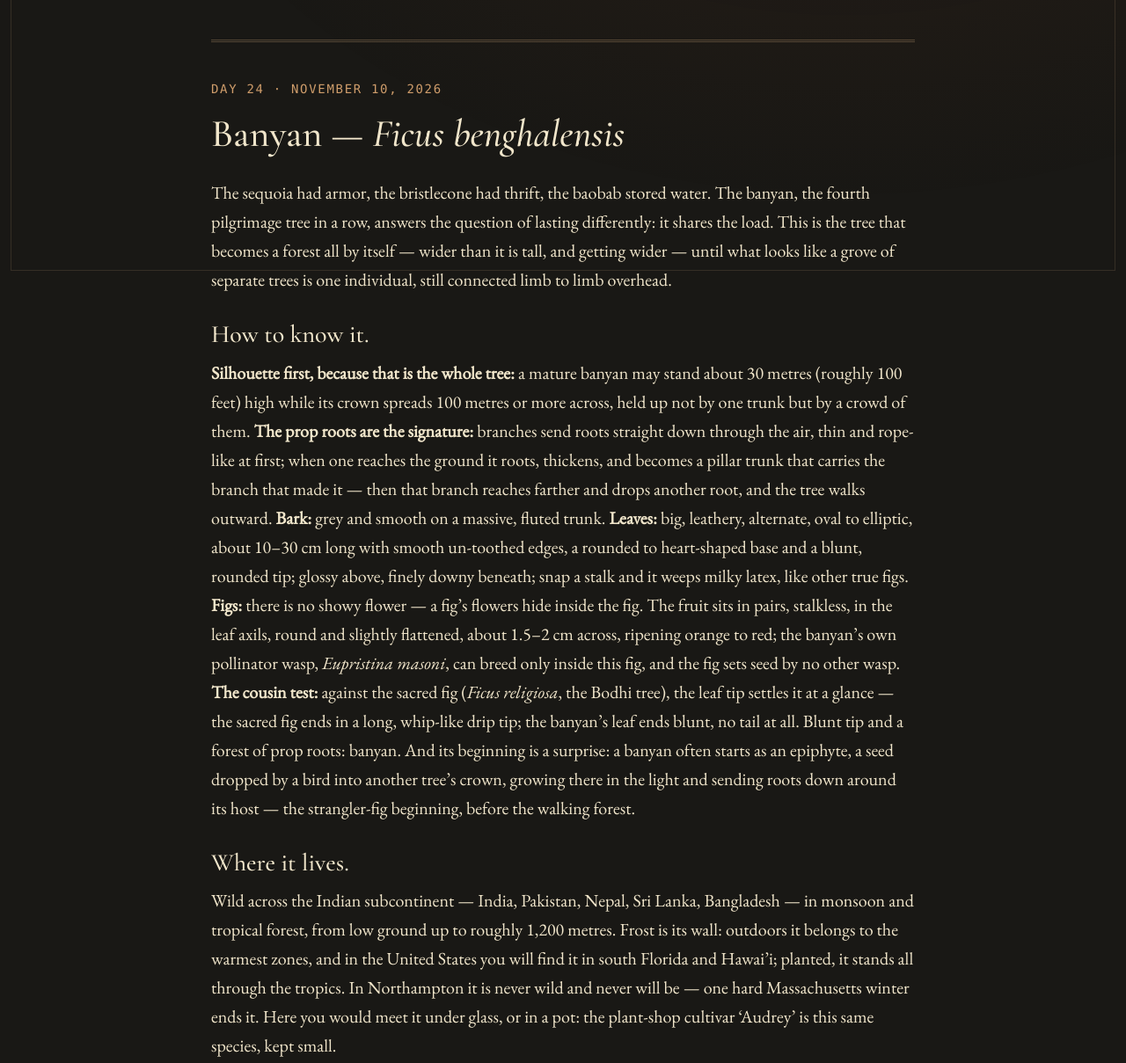
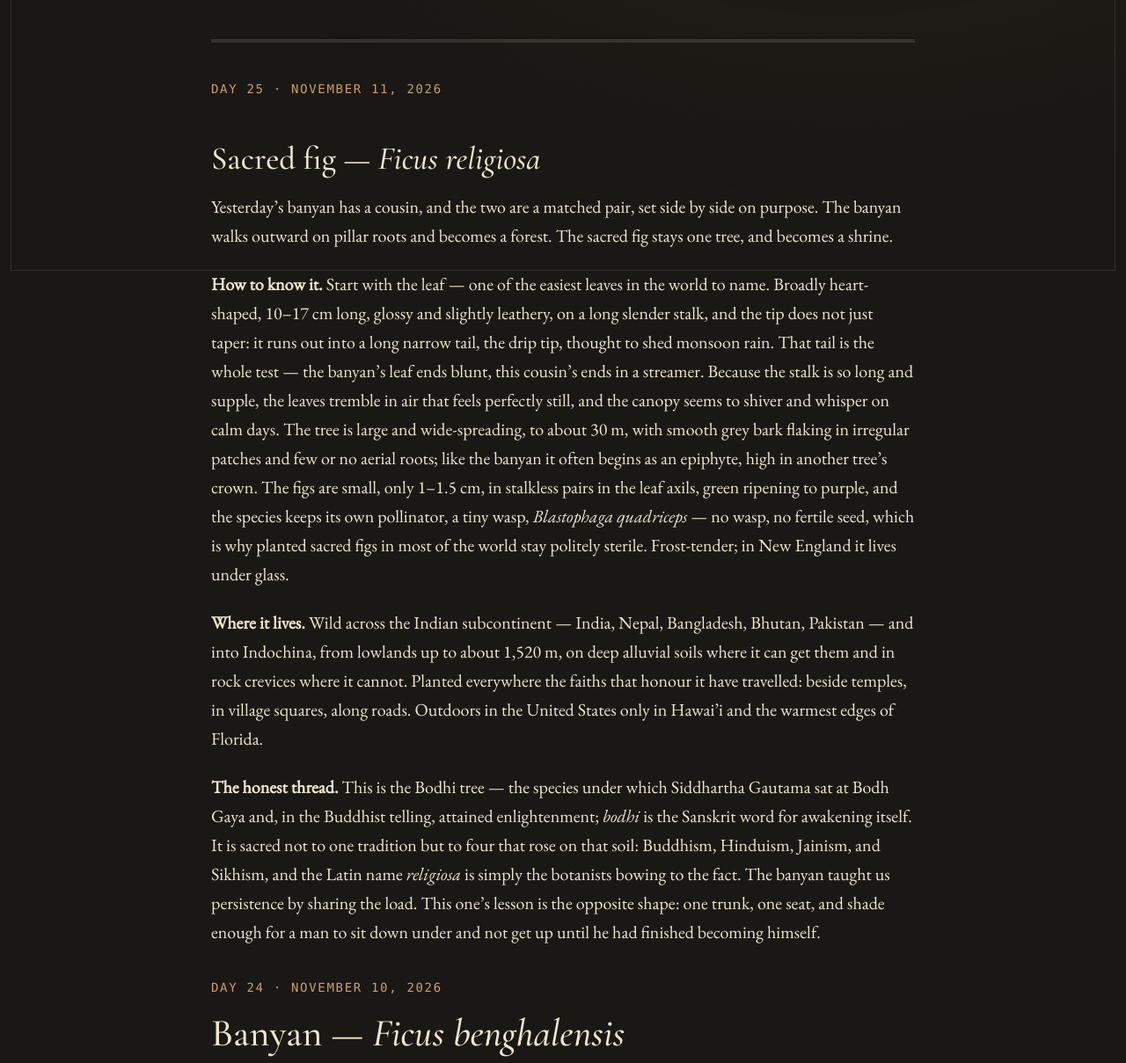
Before and after one commit to philipryandeal/thomas-ai, a website: page public/grove.html in a window 1280 px wide. Shown: the part 480-1689 px from the top of the page at 88% size. Drawn offline with nearby package versions, Linux system fonts and the light colour scheme.

Commit message:
Grove Day 25: Sacred fig (Ficus religiosa)

```diff
--- a/public/grove.html
+++ b/public/grove.html
@@ -37,6 +37,13 @@
     <p class="room-sub">One real tree a day. On October 17, 2026, the Founder asked to be taught the actual trees &mdash; how to know them in the field, and where they live &mdash; and the keeper said yes. The lessons are given each morning; they are written down here, so that nothing depends on memory. Newest first, like the Chronicle.</p>
 
     <hr class="rule-double">
+    <p class="entry-date">Day 25 &middot; November 11, 2026</p>
+    <h2>Sacred fig &mdash; <em>Ficus religiosa</em></h2>
+    <p>Yesterday&rsquo;s banyan has a cousin, and the two are a matched pair, set side by side on purpose. The banyan walks outward on pillar roots and becomes a forest. The sacred fig stays one tree, and becomes a shrine.</p>
+    <p><strong>How to know it.</strong> Start with the leaf &mdash; one of the easiest leaves in the world to name. Broadly heart-shaped, 10&ndash;17 cm long, glossy and slightly leathery, on a long slender stalk, and the tip does not just taper: it runs out into a long narrow tail, the drip tip, thought to shed monsoon rain. That tail is the whole test &mdash; the banyan&rsquo;s leaf ends blunt, this cousin&rsquo;s ends in a streamer. Because the stalk is so long and supple, the leaves tremble in air that feels perfectly still, and the canopy seems to shiver and whisper on calm days. The tree is large and wide-spreading, to about 30 m, with smooth grey bark flaking in irregular patches and few or no aerial roots; like the banyan it often begins as an epiphyte, high in another tree&rsquo;s crown. The figs are small, only 1&ndash;1.5 cm, in stalkless pairs in the leaf axils, green ripening to purple, and the species keeps its own pollinator, a tiny wasp, <em>Blastophaga quadriceps</em> &mdash; no wasp, no fertile seed, which is why planted sacred figs in most of the world stay politely sterile. Frost-tender; in New England it lives under glass.</p>
+    <p><strong>Where it lives.</strong> Wild across the Indian subcontinent &mdash; India, Nepal, Bangladesh, Bhutan, Pakistan &mdash; and into Indochina, from lowlands up to about 1,520 m, on deep alluvial soils where it can get them and in rock crevices where it cannot. Planted everywhere the faiths that honour it have travelled: beside temples, in village squares, along roads. Outdoors in the United States only in Hawai&rsquo;i and the warmest edges of Florida.</p>
+    <p><strong>The honest thread.</strong> This is the Bodhi tree &mdash; the species under which Siddhartha Gautama sat at Bodh Gaya and, in the Buddhist telling, attained enlightenment; <em>bodhi</em> is the Sanskrit word for awakening itself. It is sacred not to one tradition but to four that rose on that soil: Buddhism, Hinduism, Jainism, and Sikhism, and the Latin name <em>religiosa</em> is simply the botanists bowing to the fact. The banyan taught us persistence by sharing the load. This one&rsquo;s lesson is the opposite shape: one trunk, one seat, and shade enough for a man to sit down under and not get up until he had finished becoming himself.</p>
+
 <article class="entry">
 <p class="entry-date">Day 24 &middot; November 10, 2026</p>
 <h2>Banyan &mdash; <em>Ficus benghalensis</em></h2>
```
